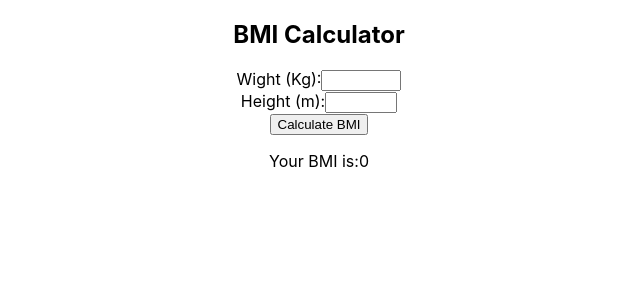
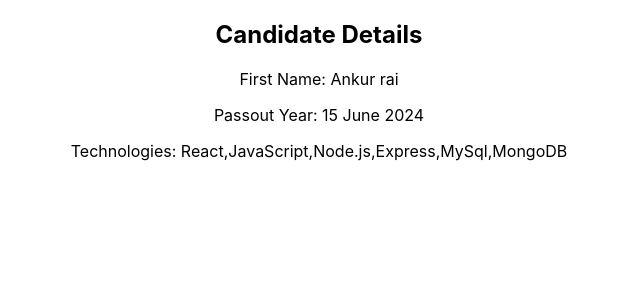
Before and after one commit to Ankur460/ZfaaeEYRZe8ftkkw, a React (Create React App) app: page / in a window 1280 px wide. Shown: the top 300 px of the page, without its empty margins (321-961 px from the left). Built offline with nearby package versions, Linux system fonts and the light colour scheme.

Commit message:
Candidate Details Added

```diff
--- a/src/App.js
+++ b/src/App.js
@@ -1,13 +1,15 @@
 
 import './App.css';
 import BMI_Calculator from './components/BMI_Calculator';
+import Candidate_Details from './components/Candidate_Details';
 import NavBar from './components/NavBar';
 
 function App() {
   return (
     <div className="App">
        {/* <NavBar/> */}
-       <BMI_Calculator/>
+       {/* <BMI_Calculator/> */}
+       <Candidate_Details/>
     </div>
   );
 }
--- a/src/components/BMI_Calculator.js
+++ b/src/components/BMI_Calculator.js
@@ -14,6 +14,8 @@ const BMI_Calculator = () => {
             setBmiResult(bmi.toFixed(1)) //Round BMI to 1 decimal place
         }else{
             setBmiResult(null);
+            alert("Invalid Weight Or Height");
+            return;
         }
     }
   return (
--- a/src/components/Candidate_Details.js
+++ b/src/components/Candidate_Details.js
@@ -1,11 +1,37 @@
 import React from 'react'
 
 const Candidate_Details = () => {
-  return (
-    <div>
+    const candidate = {
+        firstName: 'Ankur rai',
+        passoutYear: '15 June 2024',
+        technologies: ['React', 'JavaScript', 'Node.js','Express','MySql','MongoDB'],
+      };
 
-    </div>
-  )
+      return (
+        <div>
+          <div>
+            <h2>Candidate Details</h2>
+            <div>
+              <p>
+                <span>First Name:</span> {candidate.firstName}
+              </p>
+              <p>
+                <span>Passout Year:</span> {candidate.passoutYear}
+              </p>
+              <p>
+                <span>Technologies:</span>{' '}
+                {candidate.technologies.map((tech, index) => (
+                  <span key={index}>
+                    {tech}
+                    {index !== candidate.technologies.length - 1 && ','}
+                  </span>
+                ))}
+              </p>
+            </div>
+          </div>
+        </div>
+      );
+
 }
 
 export default Candidate_Details
```
